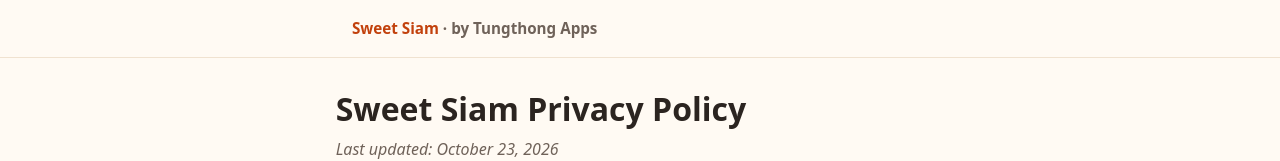
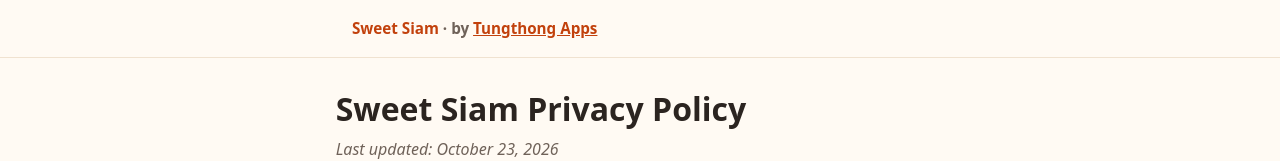
Before and after one commit to TungthongApps/TungthongApps.github.io, a plain HTML site: page sweet-siam/privacy-policy/index.html in a window 1280 px wide. Shown: the top 161 px of the page. Drawn offline with Linux system fonts and the light colour scheme.

Commit message:
Add back to home link

```diff
--- a/sweet-siam/privacy-policy/index.html
+++ b/sweet-siam/privacy-policy/index.html
@@ -54,7 +54,7 @@
 </head>
 <body>
   <header>
-    <div class="wrap"><span class="brand">Sweet Siam</span> · by Tungthong Apps</div>
+    <div class="wrap"><span class="brand">Sweet Siam</span> · by <a href="/">Tungthong Apps</a></div>
   </header>
 
   <main>
```
